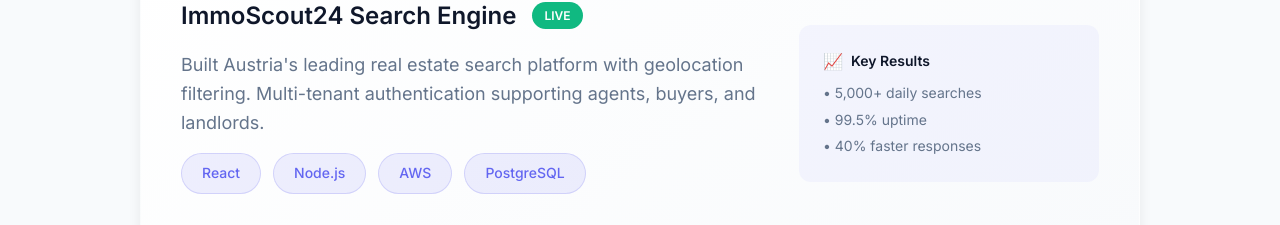
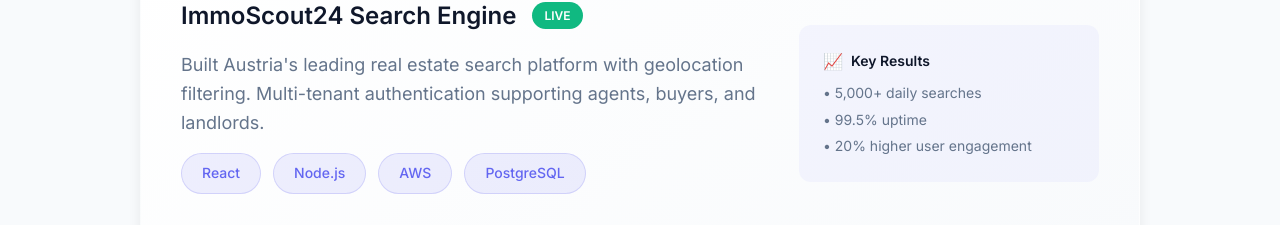
Before and after one commit to calindotgabriel/portfolio, an Astro site: page / in a window 1280 px wide. Shown: the part 1374-1599 px from the top of the page. Built offline with nearby package versions, Linux system fonts and the light colour scheme; Astro itself is replaced by a stand-in of ours.

Commit message:
correct faster responses

```diff
--- a/src/pages/index.astro
+++ b/src/pages/index.astro
@@ -133,7 +133,7 @@
                 <ul class="results-list">
                   <li>• 5,000+ daily searches</li>
                   <li>• 99.5% uptime</li>
-                  <li>• 40% faster responses</li>
+                  <li>• 20% higher user engagement</li>
                 </ul>
               </div>
             </div>
```
